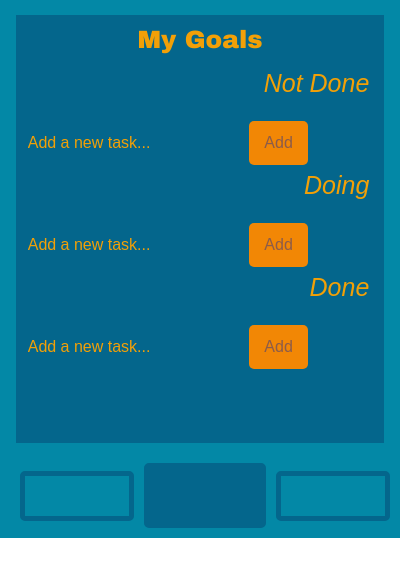
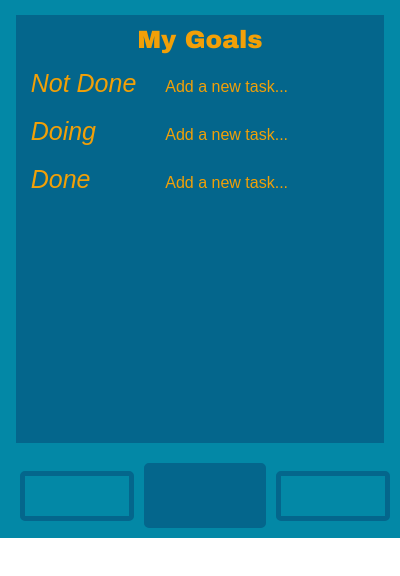
Before and after one commit to arimulligan/the-dove, a browser extension: page popup.html in a window 400 px wide. Shown: the part 62-638 px from the top of the page. Drawn offline with nearby package versions, Linux system fonts and the light colour scheme.

Commit message:
feat: adding task through enter key

```diff
--- a/popup.html
+++ b/popup.html
@@ -12,20 +12,17 @@
             <div class="bg-container">
                 <h2>My Goals</h2>
                 <ul id="taskList">
-                    <h3 draggable="true" id="h3NotDone">Not Done</h3>
                     <div>
+                        <h3 draggable="true" id="h3NotDone">Not Done</h3>
                         <input type="text" id="taskInputNotDone" placeholder="Add a new task..." draggable=false style="display: inline-block;">
-                        <button id="addTaskButtonNotDone" style="display: inline-block;">Add</button>
                     </div>
-                    <h3 draggable="true" id="h3Doing">Doing</h3>
                     <div>
+                        <h3 draggable="true" id="h3Doing">Doing</h3>
                         <input type="text" id="taskInputDoing" placeholder="Add a new task..." draggable=false style="display: inline-block;">
-                        <button id="addTaskButtonDoing" style="display: inline-block;">Add</button>
                     </div>
-                    <h3 draggable="true" id="h3Done">Done</h3>
                     <div>
+                        <h3 draggable="true" id="h3Done">Done</h3>
                         <input type="text" id="taskInputDone" placeholder="Add a new task..." draggable=false style="display: inline-block;">
-                        <button id="addTaskButtonDone" style="display: inline-block;">Add</button>
                     </div>
                 </ul>
             </div>
--- a/popupStyles.css
+++ b/popupStyles.css
@@ -39,7 +39,7 @@ h3 {
     font-family: Arial;
     font-style:oblique;
     font-weight: lighter;
-    text-align: right;
+    text-align: left;
     padding: 5px;
 }
 
@@ -75,7 +75,6 @@ h3 {
 
 /* Input and Button Styling */
 input[type="text"], input[type="text"]:hover {
-    width: 60%;
     border: none;
 }
 
@@ -101,6 +100,14 @@ button:hover {
 ul {
     list-style-type: none;
     padding: 0;
+}
+
+ul div {
+    display: flex;
+    justify-content: space-between;
+    flex-direction: row;
+    gap: 5px;
+    align-items: center;
 }
 
 li {
--- a/script.js
+++ b/script.js
@@ -20,9 +20,9 @@
 // }
 
 document.addEventListener('DOMContentLoaded', loadTasks);
-document.getElementById('addTaskButtonNotDone').addEventListener('click', () => addTask('NotDone'));
-document.getElementById('addTaskButtonDoing').addEventListener('click', () => addTask('Doing'));
-document.getElementById('addTaskButtonDone').addEventListener('click', () => addTask('Done'));
+document.getElementById('taskInputNotDone').addEventListener('keydown', (event) =>{ if (event.key === 'Enter') {addTask('NotDone');}});
+document.getElementById('taskInputDoing').addEventListener('keydown', (event) =>{ if (event.key === 'Enter') {addTask('Doing');}});
+document.getElementById('taskInputDone').addEventListener('keydown', (event) =>{ if (event.key === 'Enter') {addTask('Done');}});
 makeTaskDraggable(document.getElementById('taskList'), null);
 
 function addTask(section) {
@@ -76,7 +76,7 @@ function addTaskToDOM(task) {
 function editTask(taskSpan, editButton) {
     const tasks = getTasksFromStorage();
     const task = tasks.find(t => t.id === taskSpan.id);
-
+    if (task !== undefined){
         if (!taskSpan.isContentEditable) {
             taskSpan.contentEditable = true;
             taskSpan.focus();
@@ -86,6 +86,7 @@ function editTask(taskSpan, editButton) {
             task.content = taskSpan.textContent;
             saveTasksToStorage(tasks);
             editButton.textContent = 'Edit';
+        }
     }
 }
 
@@ -158,7 +159,7 @@ function makeTaskDraggable(sortableList, draggedItem) {
                 "li:not(.dragging)"
             ),
             ...container.querySelectorAll(
-                "h3:not(.dragging)"
+                "div:not(.dragging)"
             ),];
 
         return draggableElements.reduce(
```
Lines whose indentation alone changed are shown as unchanged.
